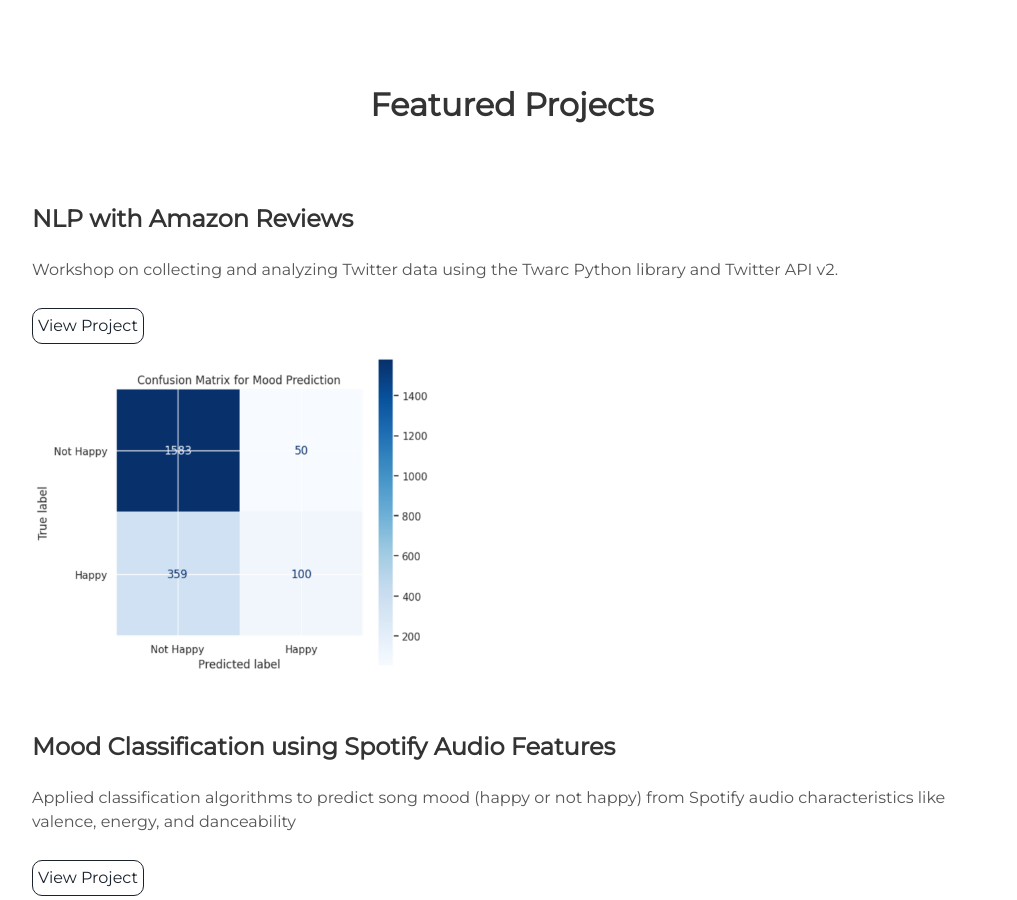
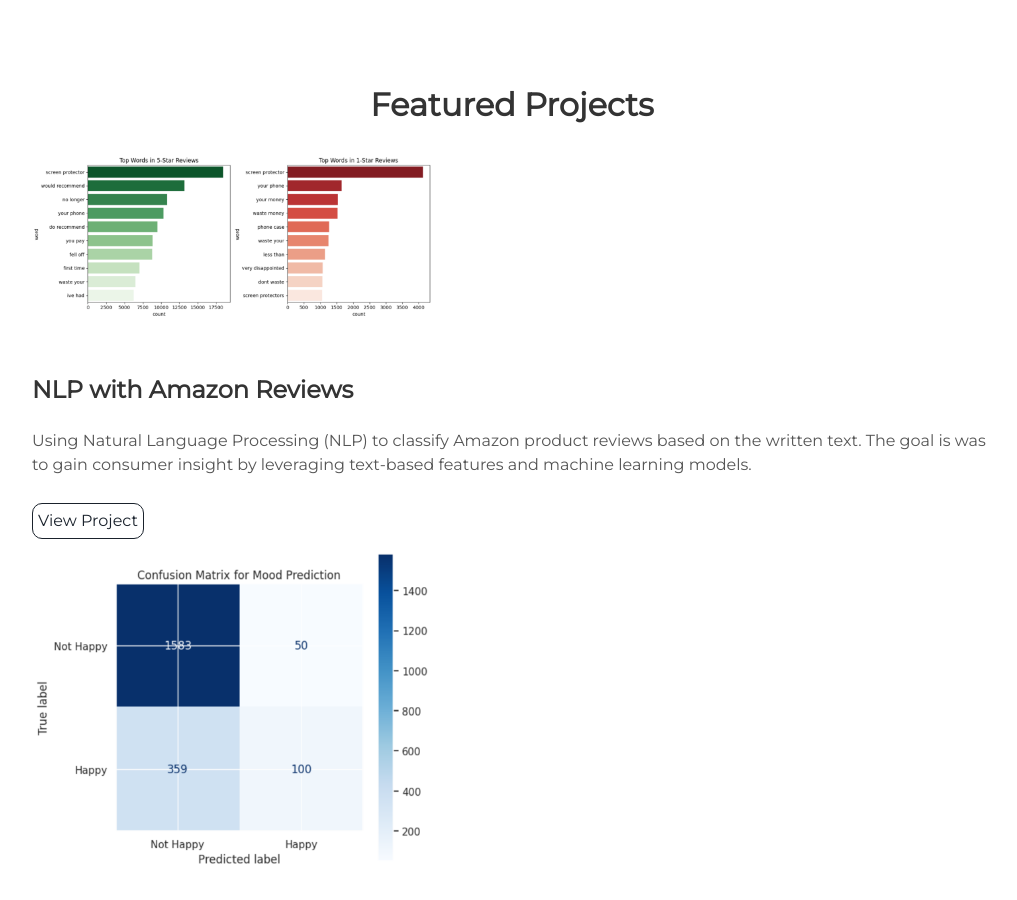
Before and after one commit to ameliameyer/home_, a Jekyll site: the page built from index.html, in a window 1280 px wide and 900 px high, scrolled down 1782 px. Shown: the whole window, without its empty margins (128-1145 px from the left). Built offline with Jekyll 4.4.1, drawn with Linux system fonts in a browser that asks for light colours.

Commit message:
Update projects.html

```diff
--- a/_includes/projects.html
+++ b/_includes/projects.html
@@ -4,8 +4,10 @@
 <div class="projects-grid">
   <div class="project-card">
     <div class="project-info">
+      <img src="{{ '/assets/img/proj_images/amazon_tf_idf.png' | prepend: site.baseurl }}" alt="Amazon Review Words" width="400" />
       <h3>NLP with Amazon Reviews</h3>
-      <p>Workshop on collecting and analyzing Twitter data using the Twarc Python library and Twitter API v2.</p>
+      <p>Using Natural Language Processing (NLP) to classify Amazon product reviews based on the written text. The goal is was to gain consumer insight by leveraging
+        text-based features and machine learning models.</p>
       <a href="{{ '/nlp_amazon_reviews/' | relative_url }}" class="project-link">View Project</a>
     </div>
   </div>
```
